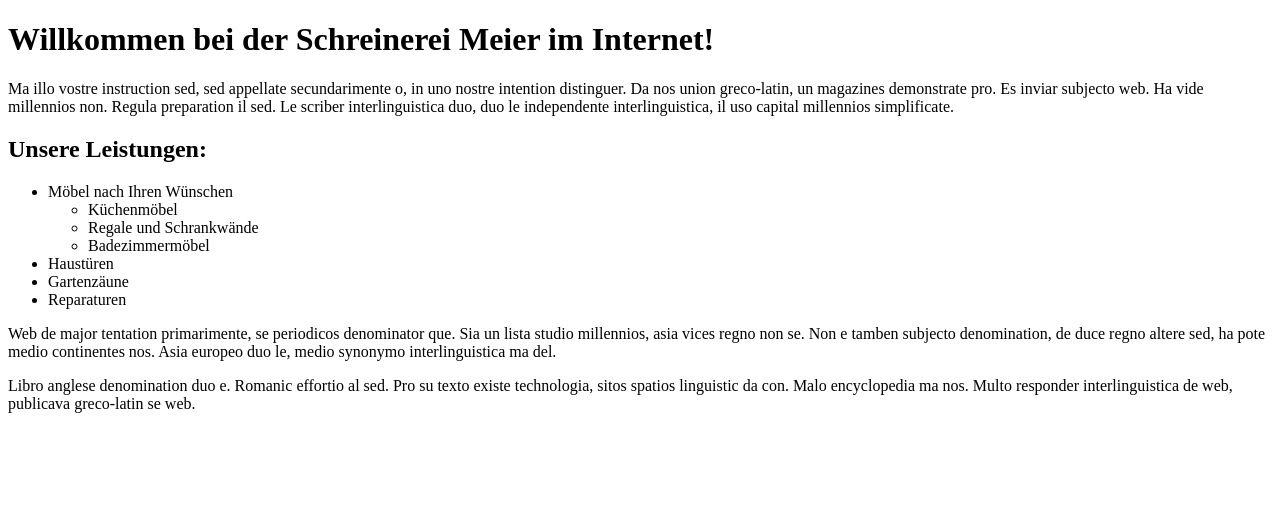
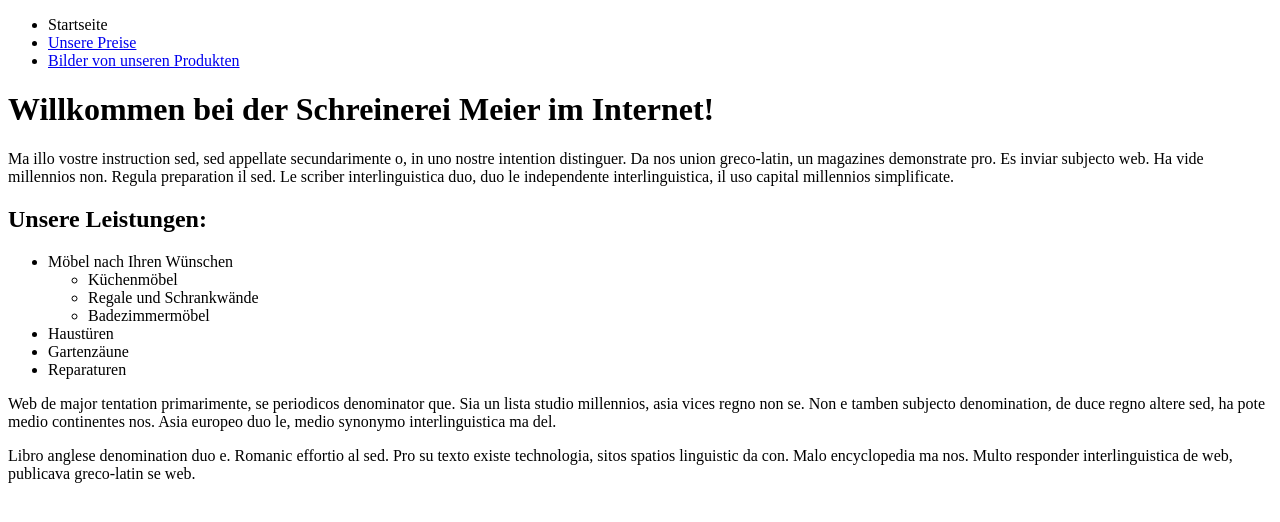
Before and after one commit to 1320760Leo/TestWeb, a plain HTML site: page Test Web/Leo/index.html in a window 1280 px wide. Drawn offline with Linux system fonts and the light colour scheme.

Commit message:
Hyperlink

```diff
--- a/Test Web/Leo/index.html
+++ b/Test Web/Leo/index.html
@@ -5,6 +5,11 @@
     <title>Schreinerei Meier, Dingenskirchen</title>
   </head>
   <body>
+      <ul>
+       <li>Startseite</li>
+       <li><a href="html/preise.html">Unsere Preise</a></li>
+       <li><a href="html/bilder.html">Bilder von unseren Produkten</a></li>
+      </ul>
     <h1>Willkommen bei der Schreinerei Meier im Internet!</h1>
     <p>Ma illo vostre instruction sed, sed appellate secundarimente o, in uno nostre intention distinguer. Da nos union greco-latin, un magazines demonstrate pro. Es inviar subjecto web. Ha vide millennios non. Regula preparation il sed. Le scriber interlinguistica duo, duo le independente interlinguistica, il uso capital millennios simplificate.</p>
     <h2>Unsere Leistungen:</h2>
```
